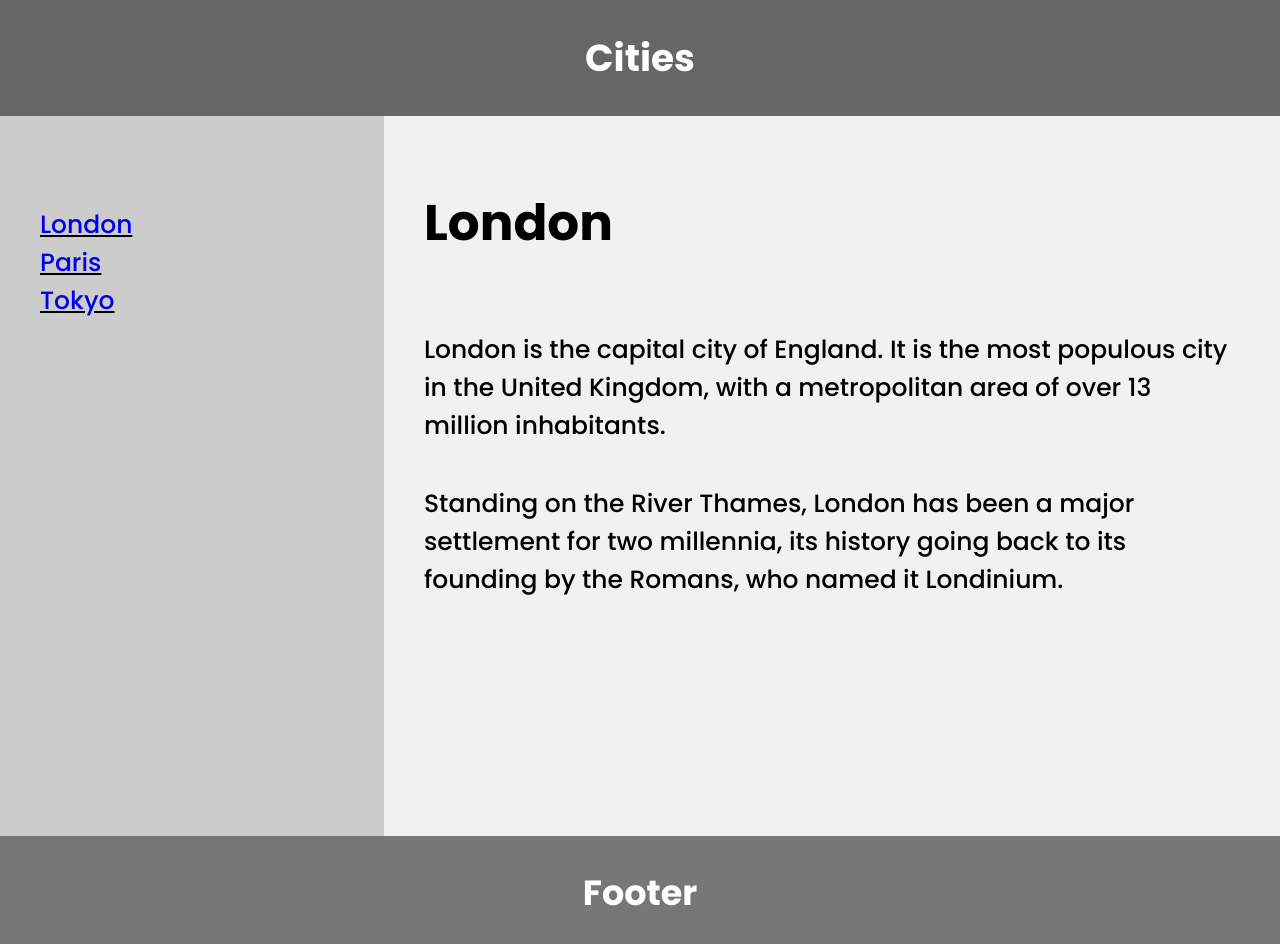
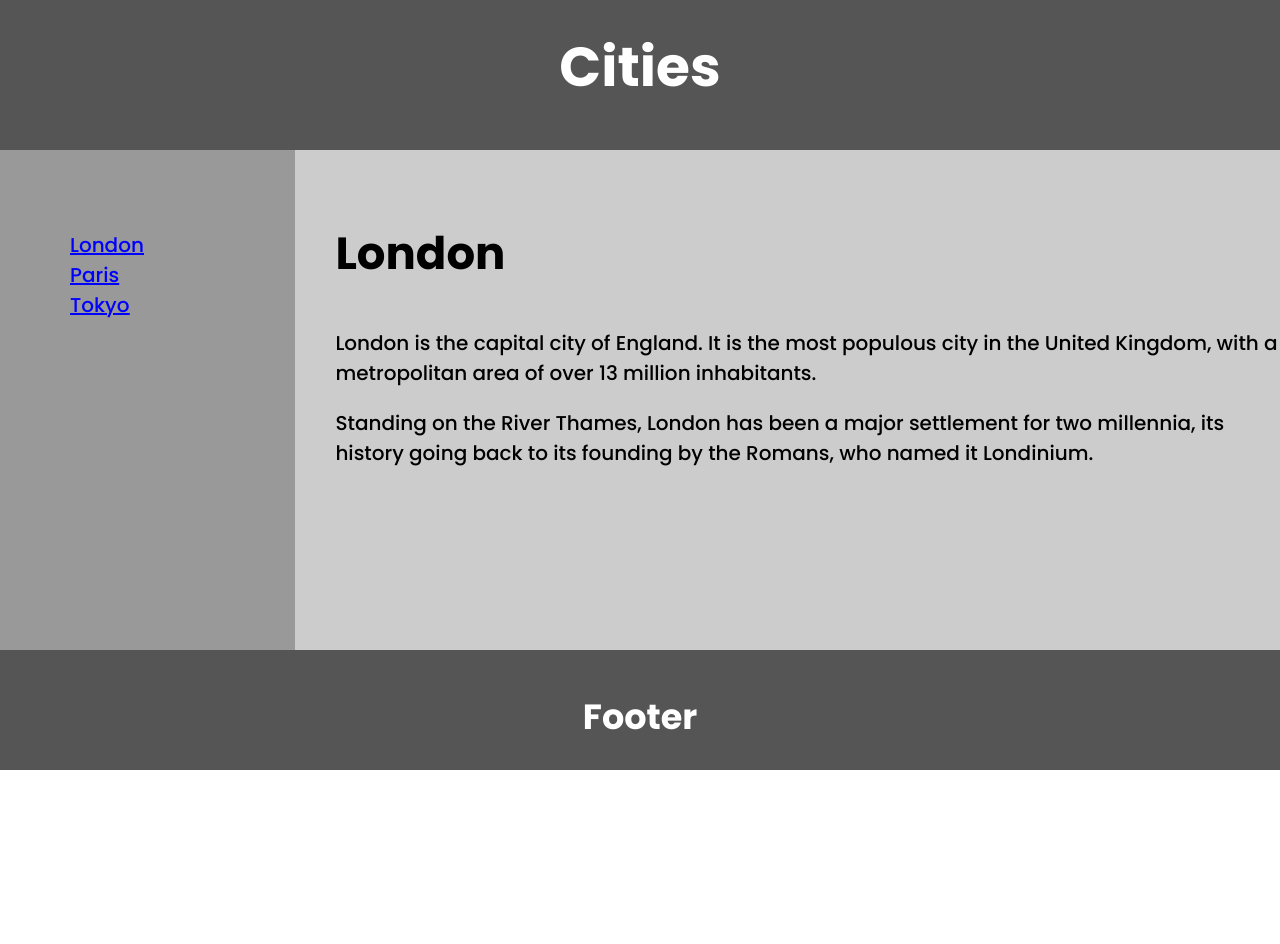
Before and after one commit to ogdanilosilva/AW1, a plain HTML site: page EX10/index.html in a window 1280 px wide. After the commit the page ends 800 px from the top, so only its background shows below. Drawn offline with Linux system fonts and the light colour scheme.

Commit message:
Add files via upload

```diff
--- a/EX10/index.html
+++ b/EX10/index.html
@@ -1,5 +1,5 @@
 <!DOCTYPE html>
-<html lang="pt-br">
+<html lang="en">
 
 <head>
     <meta charset="UTF-8">
@@ -14,21 +14,20 @@
 </head>
 
 <body>
-
-    <header>
-        <h2>Cities</h2>
+    <header class="header">
+        <h1>Cities</h1>
     </header>
 
-    <section>
-        <nav>
+    <main>
+        <nav class="navbar">
             <ul>
-                <li><a href="#">London</a></li>
-                <li><a href="#">Paris</a></li>
-                <li><a href="#">Tokyo</a></li>
+                <a href="#"><li>London</li></a>
+                <a href="#"><li>Paris</li></a>
+                <a href="#"><li>Tokyo</li></a>
             </ul>
         </nav>
 
-        <article>
+        <article class="article">
             <h1>London</h1>
             <p>London is the capital city of England. It is the most populous city in the United Kingdom, with a
                 metropolitan area of over 13 million inhabitants.</p>
@@ -37,12 +36,11 @@
                 back to
                 its founding by the Romans, who named it Londinium.</p>
         </article>
-    </section>
+    </main>
 
-    <footer>
-        <h2>Footer</h2>
+    <footer class="footer">
+        <h1>Footer</h1>
     </footer>
-
 </body>
 
 </html>
--- a/EX10/style.css
+++ b/EX10/style.css
@@ -3,70 +3,72 @@
     padding: 0;
     box-sizing: border-box;
     font-family: 'Poppins', sans-serif;
-    text-decoration: none;
-    list-style: none;
 }
 
-header {
-    background-color: #666;
-    padding: 30px;
-    text-align: center;
-    font-size: 25px;
-    color: white;
+.header {
+    height: 150px;
+    width: 100vw;
+    background-color: #555;
+    color: #fff;
 }
 
-nav {
-    float: left;
-    width: 30vw;
-    height: 90vh;
-    background: #ccc;
-    padding: 20px;
+.header h1 {
+    text-align: center;
+    padding-top: 25px;
+    font-size: 55px;
 }
 
-nav ul {
-    margin: 70px 20px;
+.navbar {
+    height: 500px;
+    width: 30vw;
+    background-color: #999;
 }
 
-nav li {
-    font-size: 25px;
-    text-decoration: underline;
+.navbar ul {
+    padding: 80px 70px;
 }
 
-article {
-    float: left;
-    padding: 20px;
-    width: 70vw;
-    background-color: #f1f1f1;
-    height: 90vh;
+.navbar li {
+    list-style: none;
+    text-decoration: underline;
+    color: #00f;
+    font-size: 20px;
+    cursor: pointer;
 }
 
-h1 {
-    padding: 50px 20px;
-    font-size: 50px;
+.article {
+    height: 500px;
+    width: 100vw;
+    background-color: #ccc;
 }
 
-p {
-    padding: 20px;
-    font-size: 25px;
+.article h1 {
+    padding-top: 70px;
+    padding-left: 40px;
+    padding-bottom: 20px;
+    font-size: 45px;
 }
 
-section::after {
-    content: "";
-    display: table;
-    clear: both;
+.article p {
+    padding-left: 40px;
+    padding-top: 20px;
+    word-wrap: break-word;
+    font-size: 20px;
 }
 
-
-footer {
-    height: 20vh;
-    background-color: #777;
-    padding: 30px;
-    text-align: center;
-    color: white;
-    font-weight: 700;
+main {
+    display: flex;
 }
 
-footer h2 {
+.footer {
+    height: 120px;
+    width: 100vw;
+    color: #fff;
+    background-color: #555;
+}
+
+.footer h1 {
+    text-align: center;
+    padding-top: 40px;
     font-size: 35px;
-    font-weight: 700;
 }
```
